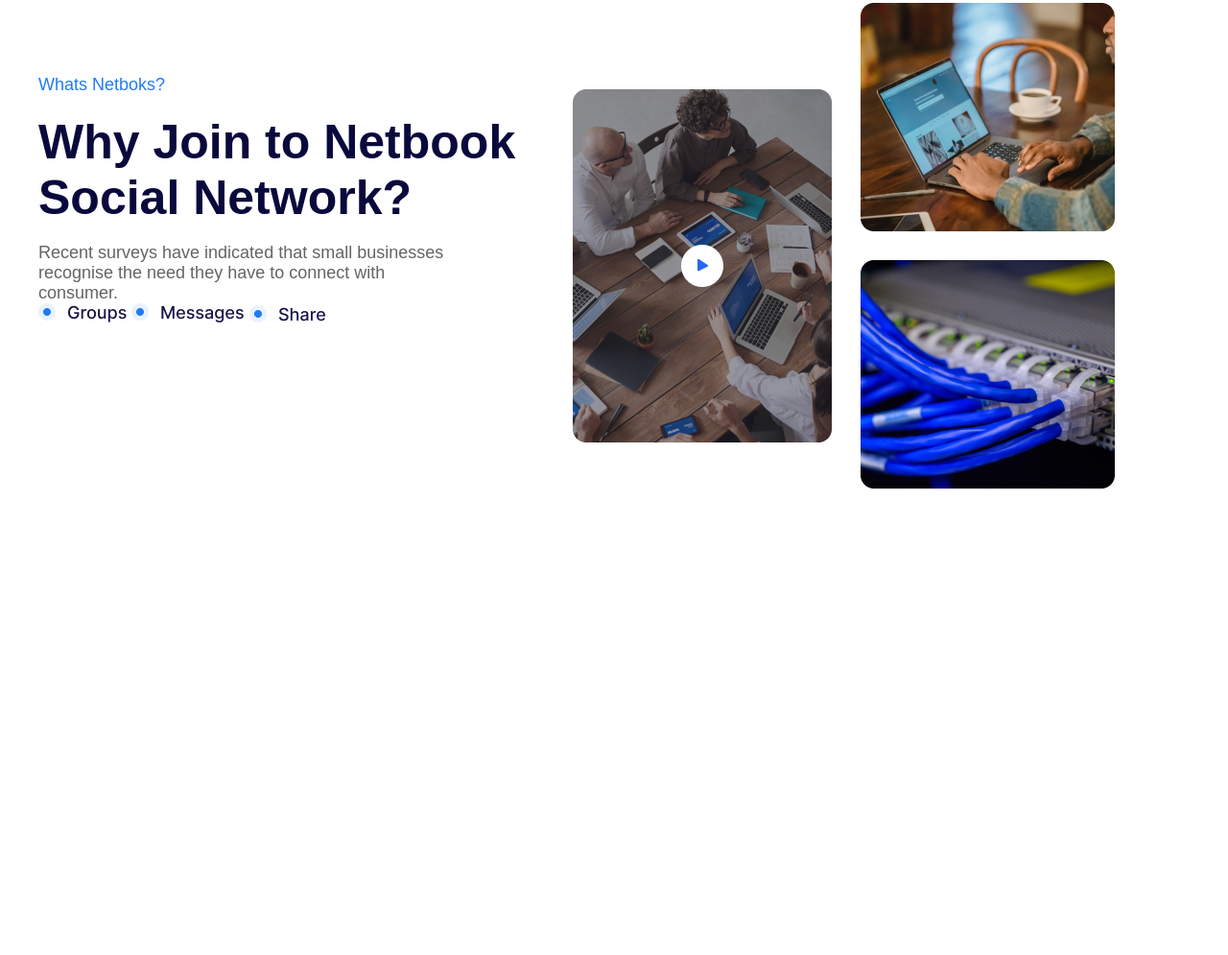
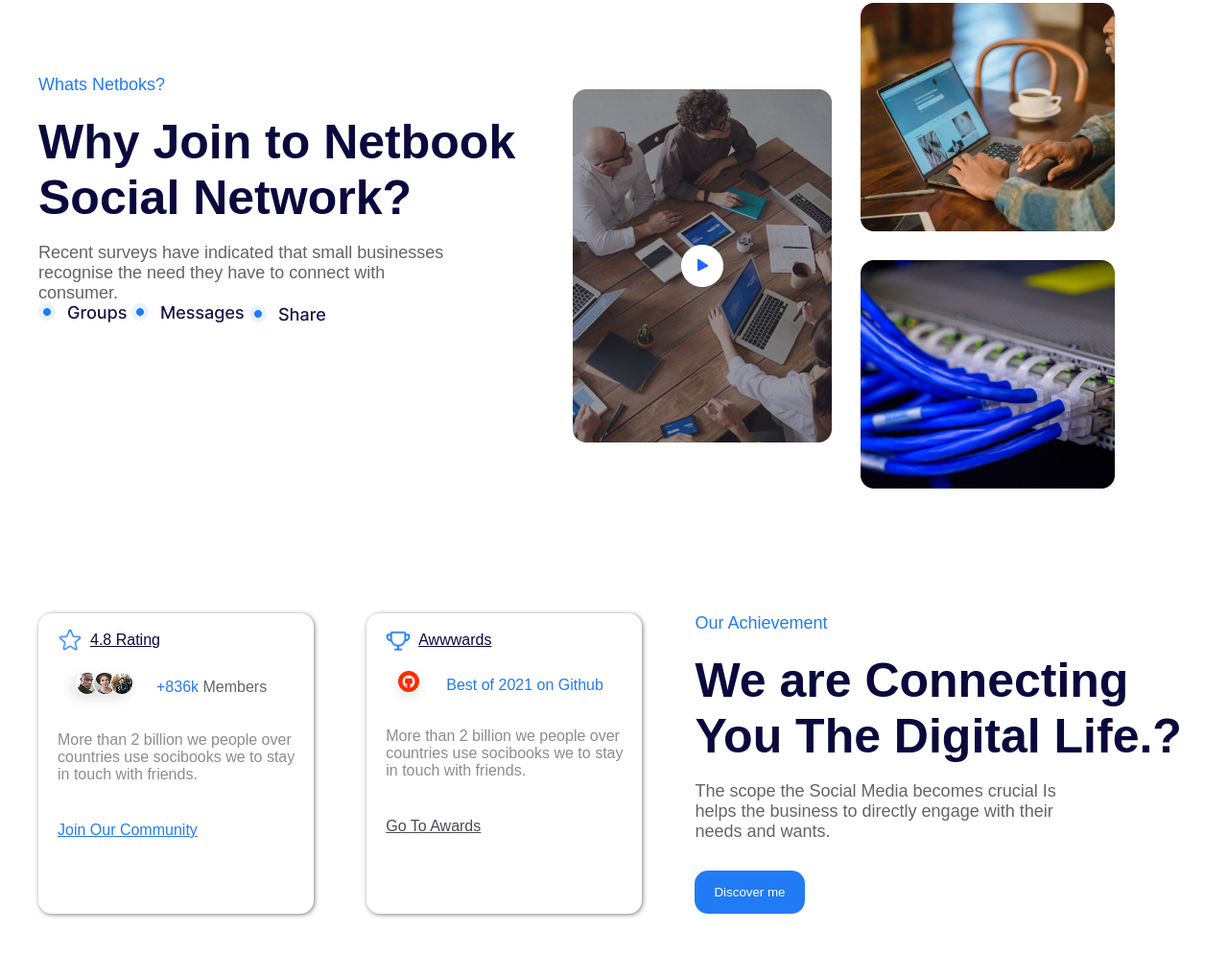
Before and after one commit to benshojonov/Home-work-5, a plain HTML site: page index.html in a window 1280 px wide. Shown: the part 867-1862 px from the top of the page at 96% size. Before the commit the page ends 1411 px from the top, so only its background shows below. Drawn offline with Linux system fonts and the light colour scheme.

Commit message:
section3

```diff
--- a/index.html
+++ b/index.html
@@ -59,4 +59,40 @@
     </div>
 </div>
 </body>
+
+<div class="section3">
+    <div class="box">
+        <div class="in2">
+            <img src="./images/Star.png" alt="">
+            <a href="">4.8 Rating</a>
+        </div>
+        <div class="in3">
+            <img src="./images/people.png" alt="">
+            <p><span>+836k</span> Members</p>
+        </div>
+        <p class="p3">More than 2 billion we people over <br>countries use socibooks we to stay <br> in touch with friends.</p>
+        <a class="s" href="">Join Our Community</a>
+    </div>
+
+    <div class="box">
+        <div class="in2">
+            <img src="./images/Trophy.png" alt="">
+            <a href="">Awwwards</a>
+        </div>
+        <div class="in3">
+            <img src="./images/Ellipse 14.png" alt="">
+            <p><span>Best of <span>2021</span> on Github</p>
+        </div>
+        <p class="p3">More than 2 billion we people over <br>countries use socibooks we to stay <br> in touch with friends.</p>
+        <a class="s1" href="">Go To Awards</a>
+    </div>
+
+    <div class="left3">
+        <p class="pp">Our Achievement</p>
+        <h2 class="h2">We are Connecting <br>You The Digital Life.?</h2>
+        <p class="p2">The scope the Social Media becomes crucial Is <br>helps the business to directly engage with their <br> needs and wants.</p>
+        <button class="but2">Discover me</button>
+    </div>
+
+</div>
 </html>
--- a/style.css
+++ b/style.css
@@ -117,3 +117,66 @@ hr{
     height: 368px;
     margin-top: 90px;
 }
+.section3{
+    margin: auto;
+    max-width: 1200px;
+   display: flex;
+   gap: 55px;
+   margin-top: 130px;
+   margin-bottom: 80px;
+}
+.in2{
+    display: flex;
+    align-items: center;
+    gap: 8px;
+}
+.in2 img{
+    width: 26px;
+    height: 26px;
+}
+.in2 a{
+    color: #0A093D;
+
+}
+.in3{
+    display: flex;
+    align-items: center;
+    gap: 15px;
+    margin-top: 10px;
+}
+.in3 p{
+    color: #656464;
+}
+span{
+    color: #217BF4;
+}
+.p3{
+    font-size: 16px;
+    color: #8C8C8C;
+    margin-top: 20px;
+    margin-bottom: 40px;
+}
+.s{
+    color: #217BF4;
+}
+.box{
+
+    display: inline-block;
+    padding: 15px 20px;
+    box-shadow: 1px 1px 5px grey;
+    border-radius: 14px;
+}
+.s1{
+    color: #4A4A56;
+}
+.but2{
+     background-color: #217BF4;
+    color: white;
+    padding: 15px 20px;
+    border-radius: 14px;
+    border: none;
+    margin-top: 30px;
+}
+.left3{
+
+}
```
Also changed, not shown: images/Ellipse 14.png (added), images/Star.png (added), images/Trophy.png (added), images/people.png (added).
